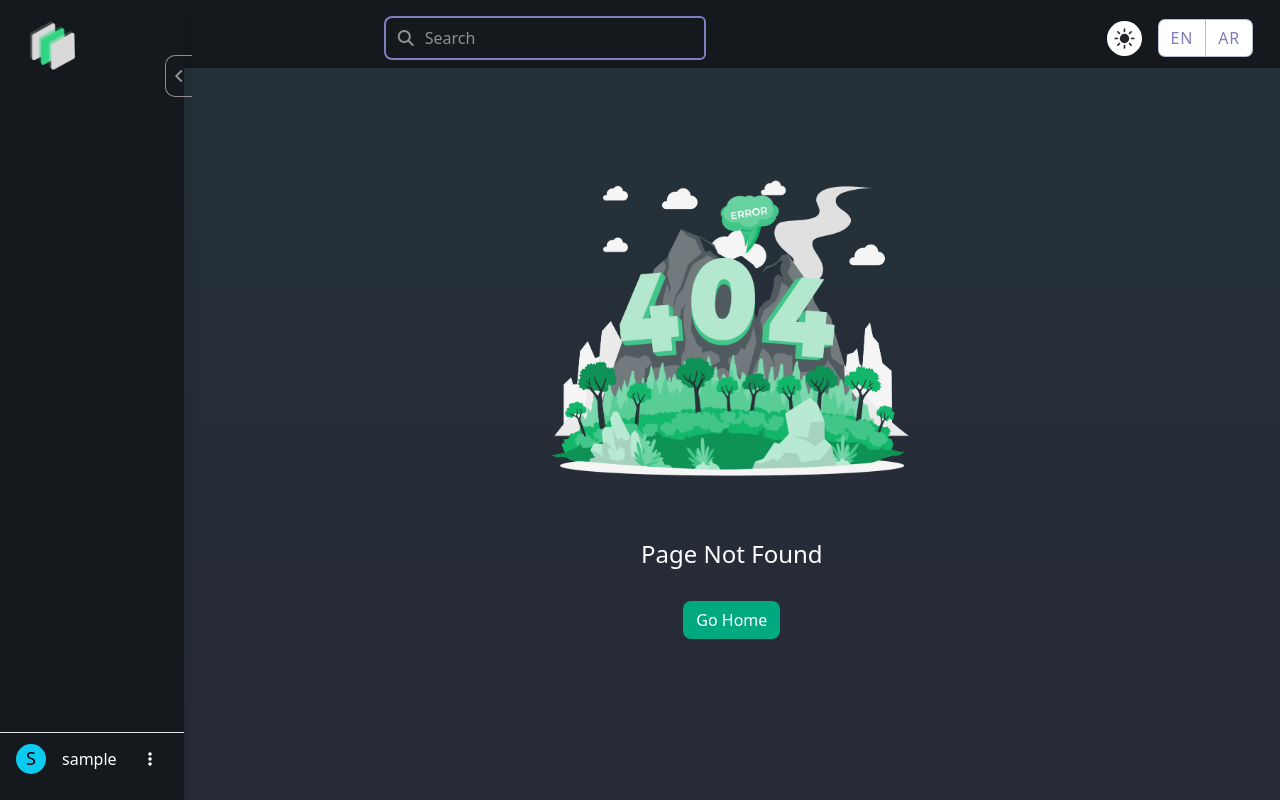
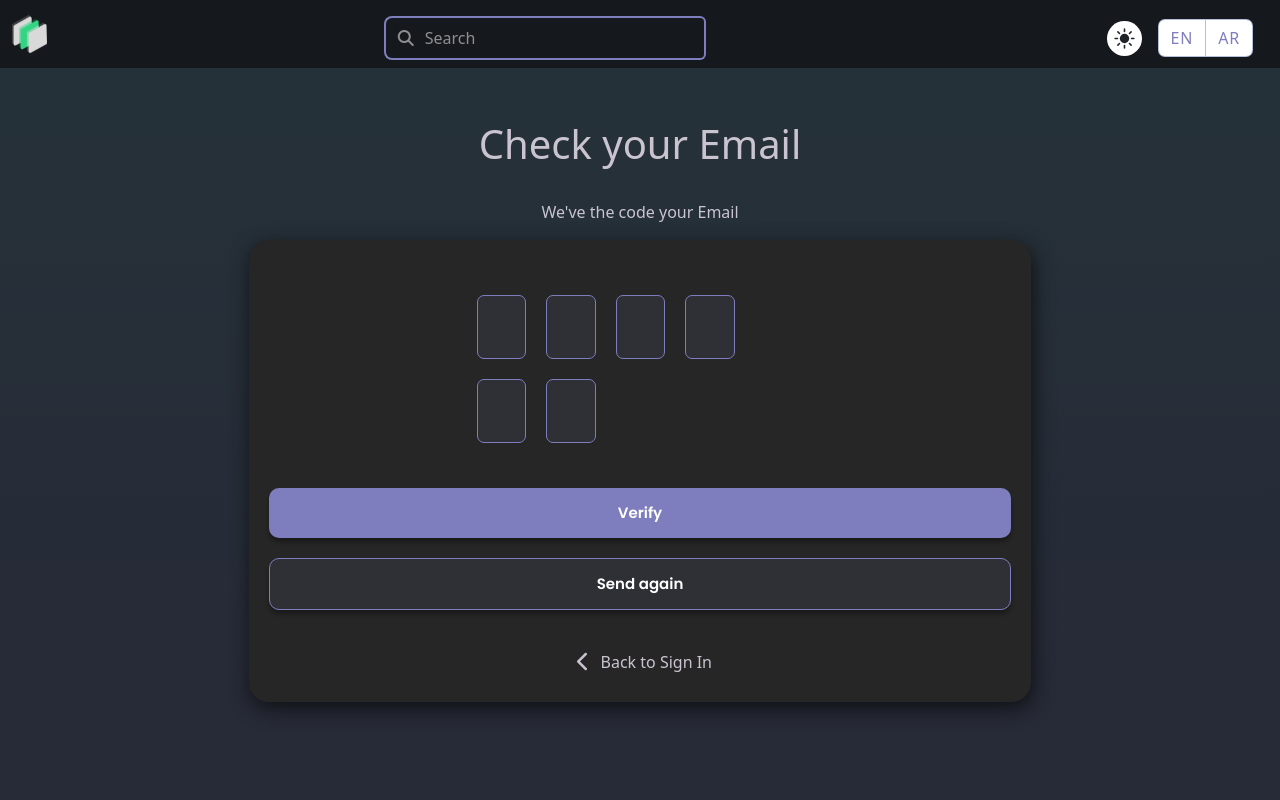
Before and after one commit to Ali1Kh/repos, a React (Create React App) app: page /#/CheckYourEmail in a window 1280 px wide. Before the commit this address had no page. Built offline with nearby package versions, Linux system fonts and the light colour scheme; sample sign-in values are in the browser's storage; a web font is replaced by a local one.

Commit message:
ForgotPassword

```diff
--- a/src/App.jsx
+++ b/src/App.jsx
@@ -18,6 +18,9 @@ import Navbar from "./components/Navbar/Navbar.jsx";
 import CreateManagerAccount from "./components/secretary/Meeting/create manager account/CreateManagerAccount";
 import ProtectedRoutes from "./components/Protected Routes/ProtectedRoutes.jsx";
 import Acceptance from "./components/Acceptance/Acceptance.jsx";
+import ForgotPassword from "./components/forgot password/forgot password/ForgotPassword.jsx";
+import CheckYourEmail from "./components/forgot password/check your email/CheckYourEmail.jsx";
+import ResetPassword from "./components/forgot password/Reset password/ResetPassword.jsx";
 
 const router = createHashRouter([
   {
@@ -94,9 +97,41 @@ const router = createHashRouter([
     path: "/signup",
     element: (
       <>
-        <Navbar /> <Signup />
+        <Navbar />
+        <Signup />
       </>
     ),
+  },
+  {
+    path: "",
+    children: [
+      {
+        path: "/ForgotPassword",
+        element:
+          <>
+            <Navbar />
+            <ForgotPassword />
+          </>,
+      },
+      {
+        path: "/CheckYourEmail",
+        element:
+          <>
+            <Navbar />
+            <CheckYourEmail />
+          </>
+        ,
+      },
+      {
+        path: "/ResetPassword",
+        element:
+        <>
+            <Navbar />
+            <ResetPassword />
+          </>
+        ,
+      },
+    ],
   },
   {
     path: "*",
--- /dev/null
+++ b/src/components/forgot password/Reset password/ResetPassword.jsx
@@ -0,0 +1,23 @@
+import React from 'react'
+import { Link } from 'react-router-dom'
+
+export default function ResetPassword() {
+    return (
+        <div>
+            <div className='main'>
+                <div className='container mt-5'>
+                    <h1 className='container d-flex flex-column align-items-center justify-content-center pb-2'>Reset your password</h1>
+                    <p className='d-flex flex-column align-items-center justify-content-center pb-3'>Please enter your new password</p>
+                    <div className='row table table-squ d-flex align-items-center justify-content-center m-auto'>
+                        <input className='email-inp' placeholder='New Password'></input>
+                        <button className='btn-forgot'>Done</button>
+                        <Link to={''} className='back d-flex align-items-center'>
+                            <i class="fa-solid fa-chevron-left"></i>
+                            <p>Back to Sign In</p>
+                        </Link>
+                    </div>
+                </div>
+            </div>
+        </div>
+    )
+}
--- /dev/null
+++ b/src/components/forgot password/check your email/CheckYourEmail.jsx
@@ -0,0 +1,32 @@
+import React from 'react'
+import "./checkYourEmail.css"
+import { Link } from 'react-router-dom'
+
+export default function CheckYourEmail() {
+  return (
+    <div>
+      <div className='main'>
+        <div className='container mt-5'>
+          <h1 className='container d-flex flex-column align-items-center justify-content-center p-4'>Check your Email</h1>
+          <p className='d-flex flex-column align-items-center justify-content-center'>We've the code your Email</p>
+          <div className='row table table-squ d-flex align-items-center justify-content-center m-auto'>
+            <div className='squares col-sm-6 col-xxl-12 '>
+              <input className='email-inp'></input>
+              <input className='email-inp'></input>
+              <input className='email-inp'></input>
+              <input className='email-inp'></input>
+              <input className='email-inp'></input>
+              <input className='email-inp'></input>
+            </div>
+            <button className='btn-forgot'>Verify</button>
+            <button className='btn-forgot-out'>Send again</button>
+            <Link to={''} className='back d-flex align-items-center justify-content-center'>
+              <i class="fa-solid fa-chevron-left"></i>
+              <p>Back to Sign In</p>
+            </Link>
+          </div>
+        </div>
+      </div>
+    </div>
+  )
+}
--- /dev/null
+++ b/src/components/forgot password/check your email/checkYourEmail.css
@@ -0,0 +1,30 @@
+.table-squ {
+    max-width: 70%;
+}
+
+.squares {
+    margin: 25px 20px;
+}
+
+.squares input {
+    width: 14.3%;
+    height: 100%;
+    padding: 20px;
+    margin: 10px;
+}
+
+.btn-forgot-out {
+    background: rgb(126, 126, 190, 0.1);
+    box-shadow: 0px 4px 4px 0px rgba(0, 0, 0, 0.33);
+    color: white;
+    padding: 15px;
+    border: 1px solid #7E7EBE;
+    border-radius: 10px;
+    font-family: var(--main-font);
+    font-size: 15px;
+    font-style: normal;
+    font-weight: 600;
+    line-height: 20px;
+    transition: all 0.5s;
+    margin: 10px;
+}
--- /dev/null
+++ b/src/components/forgot password/forgot password/ForgotPassword.jsx
@@ -0,0 +1,24 @@
+import React from 'react'
+import "./forgotPassword.css"
+import { Link } from 'react-router-dom'
+
+export default function ForgotPassword() {
+    return (
+        <>
+            <div className='main'>
+                <div className='container mt-5'>
+                    <h1 className='container d-flex flex-column align-items-center justify-content-center pb-2'>Forgot password?</h1>
+                    <p className='d-flex flex-column align-items-center justify-content-center pb-3'>Enter your details to receive a rest link</p>
+                    <div className='row table table-squ d-flex align-items-center justify-content-center m-auto'>
+                        <input className='email-inp' placeholder='@ Your Email'></input>
+                        <button className='btn-forgot'>Send</button>
+                        <Link to={''} className='back d-flex align-items-center'>
+                            <i class="fa-solid fa-chevron-left"></i>
+                            <p>Back to Sign In</p>
+                        </Link>
+                    </div>
+                </div>
+            </div>
+        </>
+    )
+}
--- /dev/null
+++ b/src/components/forgot password/forgot password/forgotPassword.css
@@ -0,0 +1,58 @@
+h1,
+p {
+    color: #CAC4D0;
+}
+
+.email-inp {
+    border-radius: 7px;
+    color: var(--BlackToWhite) !important;
+    background: rgb(126, 126, 190, 0.1) !important;
+    border: 1px solid var(--sec-color) !important;
+    margin: 1rem;
+    padding: 0.5rem;
+}
+
+.email-inp::placeholder {
+    color: #8f8f91;
+}
+
+.btn-forgot {
+    background: var(--sec-color);
+    box-shadow: 0px 4px 4px 0px rgba(0, 0, 0, 0.33);
+    color: white;
+    padding: 15px;
+    border: 0;
+    border-radius: 10px;
+    font-family: var(--main-font);
+    font-size: 15px;
+    font-style: normal;
+    font-weight: 600;
+    line-height: 20px;
+    transition: all 0.5s;
+    margin: 10px;
+}
+
+.btn-forgot:hover {
+    background: darkslateblue;
+}
+
+.back {
+    padding: 22px 10px 0px;
+    color: #CAC4D0;
+    align-items: center;
+    justify-content: center;
+    text-align: center;
+}
+
+.back i {
+    padding: 10px;
+    font-size: 20px;
+}
+
+.back p {
+    margin: 1px;
+}
+
+a {
+    text-decoration: none;
+}
```
Also changed, not shown: src/components/forgot password/Reset password/ResetPassword.css (added).
